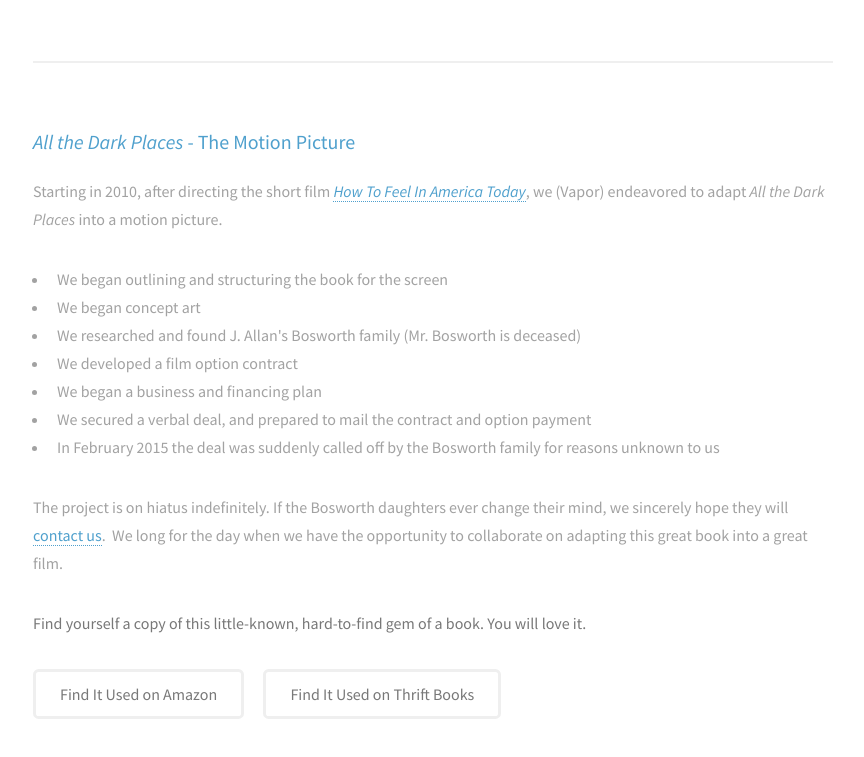
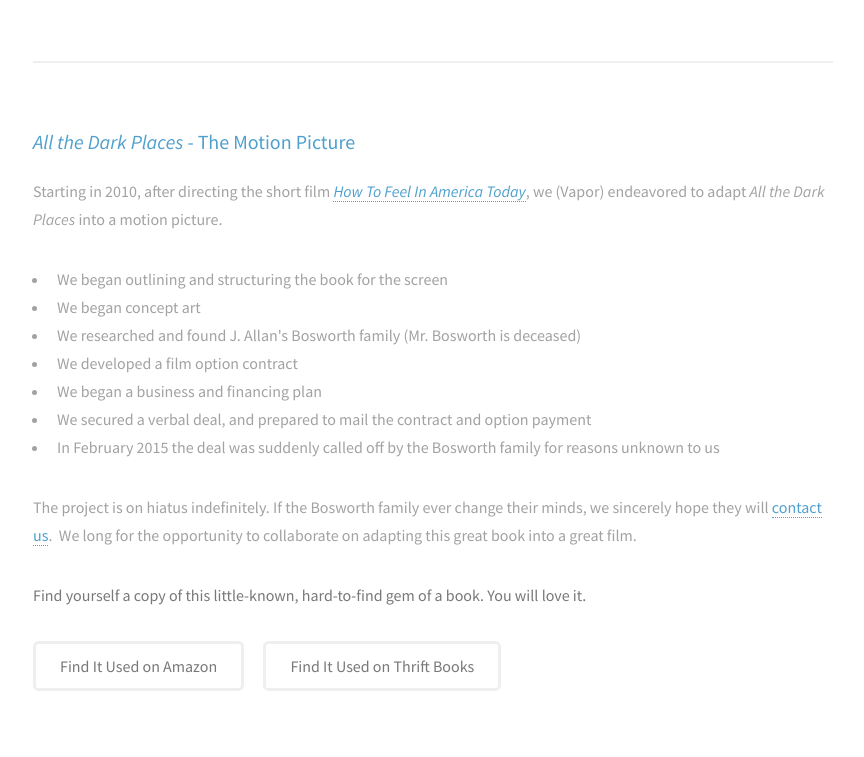
Before and after one commit to thisisjoewells/ADP-static-html-website, a plain HTML site: page index.html in a window 1280 px wide. Shown: the part 889-1646 px from the top of the page, without its empty margins (399-1263 px from the left). Drawn offline with Linux system fonts and the light colour scheme.

Commit message:
Text updates...

```diff
--- a/index.html
+++ b/index.html
@@ -72,7 +72,7 @@
                         <li>We secured a verbal deal, and prepared to mail the contract and option payment</li>
                         <li>In February 2015 the deal was suddenly called off by the Bosworth family for reasons unknown to us</li>
 						</ul>
-						<p>The project is on hiatus indefinitely. If the Bosworth daughters ever change their mind, we sincerely hope they will <a href="http://www.vapor.pics" target="_blank">contact us</a>. &nbsp;We long for the day when we have the opportunity to collaborate on adapting this great book into a great film.</p>
+						<p>The project is on hiatus indefinitely. If the Bosworth family ever change their minds, we sincerely hope they will <a href="http://www.vapor.pics" target="_blank">contact us</a>. &nbsp;We long for the opportunity to collaborate on adapting this great book into a great film.</p>
 						<p><strong>Find yourself a copy of this little-known, hard-to-find gem of a book.  You will love it.</strong></p>
 
                       <ul class="actions">
```
